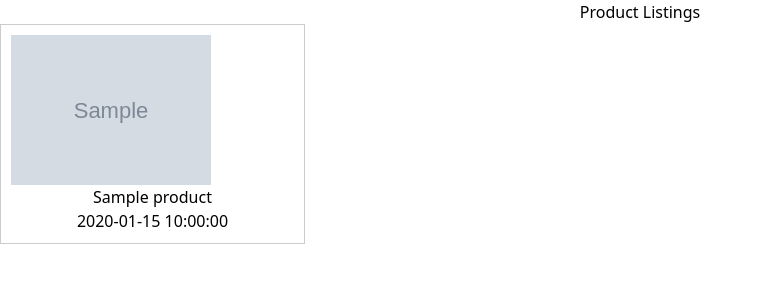
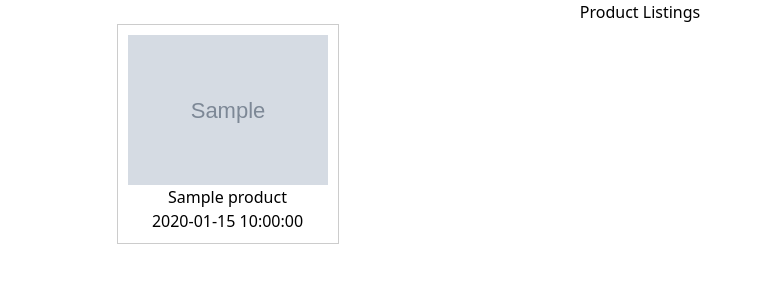
Before and after one commit to screeck/ShareFare, a Flask app: page /main in a window 1280 px wide. Shown: the part 85-385 px from the top of the page, without its empty margins (0-763 px from the left). Run offline with Flask 2, Linux system fonts and the light colour scheme; grey boxes marked "Sample" are stand-in pictures; a database or web service that is not in the repository returns one stand-in record (values such as "Sample title"); some libraries are stand-ins or nearby versions.

Commit message:
added padding to grid

```diff
--- a/templates/main.html
+++ b/templates/main.html
@@ -34,6 +34,8 @@
             display: grid;
             grid-template-columns: repeat(4, 1fr);
             grid-gap: 20px;
+            padding: 0 100px; /* Add left and right padding */
+            justify-items: center; /* Center the items horizontally within each column */
         }
 
         .product {
```
